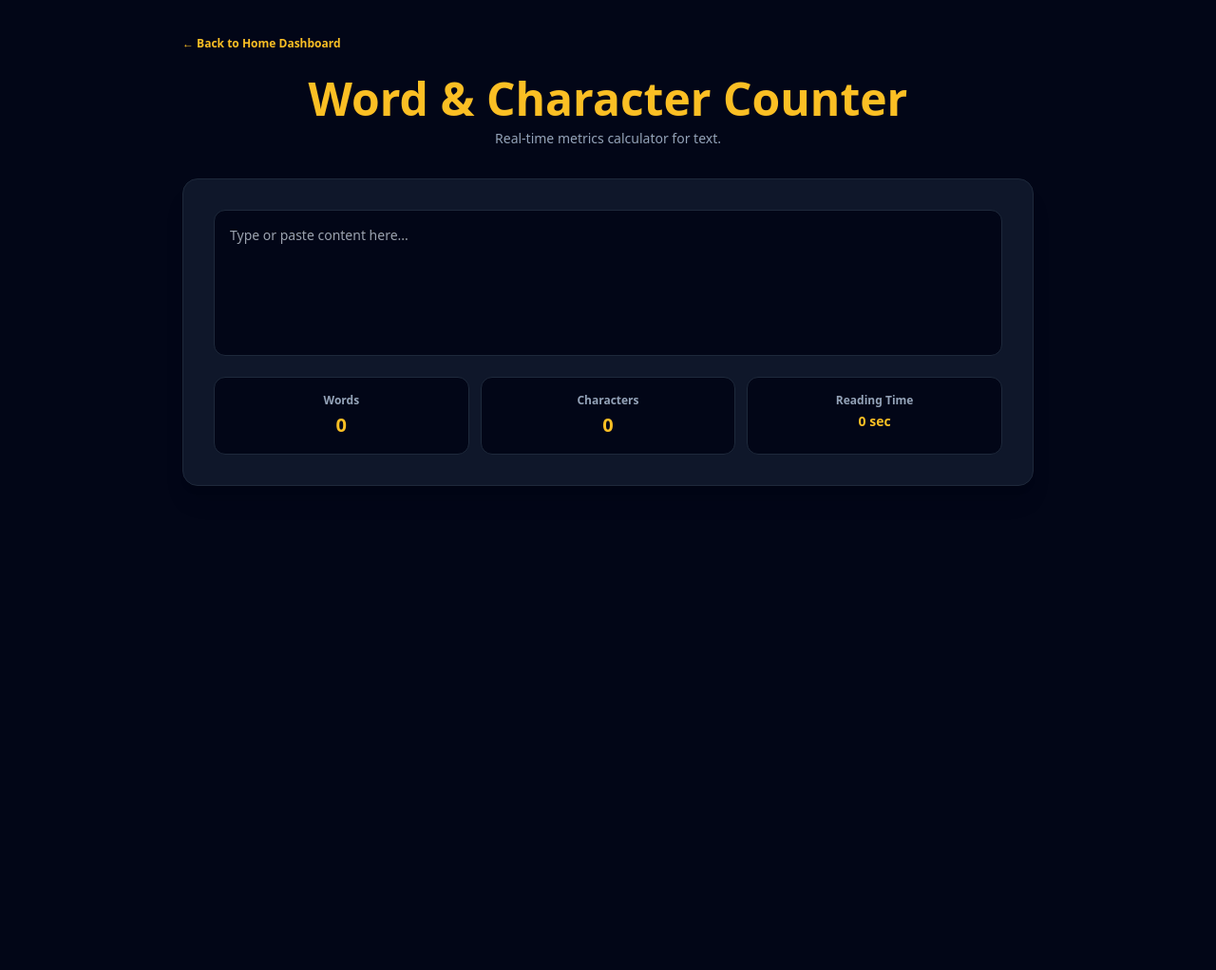
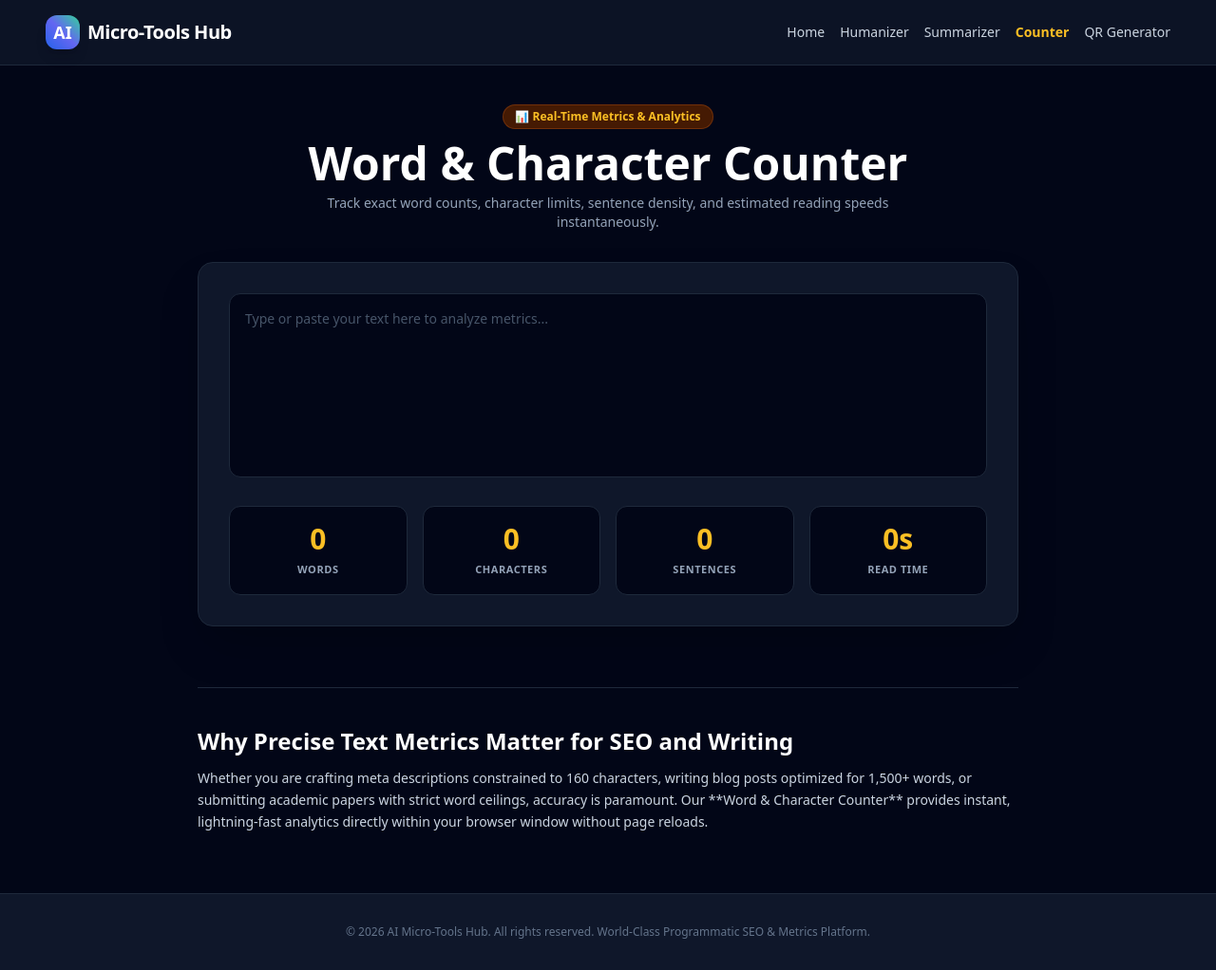
Before and after one commit to wahajansari13-jpg/AI-TOOL-HUB, a plain HTML site: page counter.html in a window 1280 px wide. Shown: the whole page at 95% size. Before the commit the page ends 800 px from the top, so only its background shows below. Drawn offline with nearby package versions, Linux system fonts and the light colour scheme.

Commit message:
Update counter.html

```diff
--- a/counter.html
+++ b/counter.html
@@ -1,48 +1,96 @@
 <!DOCTYPE html>
-<html lang="en">
+<html lang="en" class="scroll-smooth">
 <head>
     <meta charset="UTF-8">
     <meta name="viewport" content="width=device-width, initial-scale=1.0">
-    <title>Word & Character Counter | Free Utility</title>
+    <title>Free Online Word & Character Counter | Reading Time Calculator</title>
+    <meta name="description" content="Calculate word counts, character limits, sentence totals, and estimated reading time instantly with our free online text metrics tool.">
+    <meta name="keywords" content="word counter, character counter, text statistics, reading time calculator, sentence count tool, online word checker, micro tools hub">
     <script src="https://cdn.tailwindcss.com"></script>
+    <script type="application/ld+json">
+    {
+      "@context": "https://schema.org",
+      "@type": "SoftwareApplication",
+      "name": "Word & Character Counter Utility",
+      "operatingSystem": "All",
+      "applicationCategory": "TextAnalysisApplication",
+      "offers": { "@type": "Offer", "price": "0.00", "priceCurrency": "USD" },
+      "description": "Real-time word, character, paragraph, and reading time metrics analyzer for writers and editors."
+    }
+    </script>
 </head>
-<body class="min-h-screen bg-slate-950 text-slate-100 flex flex-col items-center p-4 md:p-8">
-    <div class="max-w-4xl w-full">
-        <div class="mb-6">
-            <a href="index.html" class="text-xs font-bold text-amber-400 hover:underline">&larr; Back to Home Dashboard</a>
-        </div>
+<body class="min-h-screen bg-slate-950 text-slate-100 flex flex-col font-sans selection:bg-amber-500 selection:text-white">
+
+    <header class="sticky top-0 z-50 bg-slate-900/80 backdrop-blur-md border-b border-slate-800 px-4 md:px-12 py-4 flex items-center justify-between">
+        <a href="index.html" class="flex items-center gap-2">
+            <div class="h-9 w-9 rounded-xl bg-gradient-to-tr from-blue-600 via-indigo-500 to-emerald-400 flex items-center justify-center font-black text-white text-lg shadow-lg">AI</div>
+            <span class="text-lg md:text-xl font-extrabold tracking-tight text-white">Micro-Tools Hub</span>
+        </a>
+        <nav class="flex items-center gap-4 text-sm font-medium text-slate-300">
+            <a href="index.html" class="hover:text-blue-400 transition">Home</a>
+            <a href="humanizer.html" class="hover:text-blue-400 transition">Humanizer</a>
+            <a href="summarizer.html" class="hover:text-emerald-400 transition">Summarizer</a>
+            <a href="counter.html" class="text-amber-400 font-semibold">Counter</a>
+            <a href="qr-generator.html" class="hover:text-purple-400 transition">QR Generator</a>
+        </nav>
+    </header>
+
+    <main class="max-w-4xl w-full mx-auto px-4 pt-10 pb-16 flex-grow">
         <header class="text-center mb-8">
-            <h1 class="text-3xl md:text-5xl font-extrabold text-amber-400 pb-2">Word & Character Counter</h1>
-            <p class="text-slate-400 text-sm">Real-time metrics calculator for text.</p>
+            <span class="px-3 py-1 rounded-full text-xs font-bold bg-amber-950 text-amber-400 border border-amber-800/60 mb-3 inline-block">📊 Real-Time Metrics & Analytics</span>
+            <h1 class="text-3xl md:text-5xl font-extrabold text-white pb-2">Word & Character Counter</h1>
+            <p class="text-slate-400 text-sm max-w-2xl mx-auto">Track exact word counts, character limits, sentence density, and estimated reading speeds instantaneously.</p>
         </header>
-        <div class="bg-slate-900 p-6 md:p-8 rounded-2xl border border-slate-800 space-y-4 shadow-xl">
-            <textarea id="cInput" oninput="runCounter()" rows="6" class="w-full p-4 bg-slate-950 border border-slate-800 rounded-xl focus:outline-none focus:border-amber-500 text-sm text-slate-200 resize-none" placeholder="Type or paste content here..."></textarea>
-            <div class="grid grid-cols-3 gap-3 text-center">
-                <div class="bg-slate-950 p-4 rounded-xl border border-slate-800">
-                    <span class="block text-xs text-slate-400 font-semibold">Words</span>
-                    <span id="wordCount" class="text-xl font-extrabold text-amber-400 mt-1 block">0</span>
+
+        <div class="bg-slate-900 p-6 md:p-8 rounded-2xl border border-slate-800 space-y-6 shadow-2xl">
+            <textarea id="cInput" rows="8" class="w-full p-4 bg-slate-950 border border-slate-800 rounded-xl focus:outline-none focus:border-amber-500 text-sm text-slate-200 resize-none placeholder-slate-600" placeholder="Type or paste your text here to analyze metrics..."></textarea>
+
+            <div class="grid grid-cols-2 md:grid-cols-4 gap-4">
+                <div class="bg-slate-950 p-4 rounded-xl border border-slate-800 text-center">
+                    <span class="block text-2xl md:text-3xl font-black text-amber-400" id="wordCount">0</span>
+                    <span class="text-[11px] text-slate-400 font-semibold uppercase tracking-wider">Words</span>
                 </div>
-                <div class="bg-slate-950 p-4 rounded-xl border border-slate-800">
-                    <span class="block text-xs text-slate-400 font-semibold">Characters</span>
-                    <span id="charCount" class="text-xl font-extrabold text-amber-400 mt-1 block">0</span>
+                <div class="bg-slate-950 p-4 rounded-xl border border-slate-800 text-center">
+                    <span class="block text-2xl md:text-3xl font-black text-amber-400" id="charCount">0</span>
+                    <span class="text-[11px] text-slate-400 font-semibold uppercase tracking-wider">Characters</span>
                 </div>
-                <div class="bg-slate-950 p-4 rounded-xl border border-slate-800">
-                    <span class="block text-xs text-slate-400 font-semibold">Reading Time</span>
-                    <span id="readTime" class="text-sm font-bold text-amber-400 mt-1 block">0 sec</span>
+                <div class="bg-slate-950 p-4 rounded-xl border border-slate-800 text-center">
+                    <span class="block text-2xl md:text-3xl font-black text-amber-400" id="sentenceCount">0</span>
+                    <span class="text-[11px] text-slate-400 font-semibold uppercase tracking-wider">Sentences</span>
+                </div>
+                <div class="bg-slate-950 p-4 rounded-xl border border-slate-800 text-center">
+                    <span class="block text-2xl md:text-3xl font-black text-amber-400" id="readTime">0s</span>
+                    <span class="text-[11px] text-slate-400 font-semibold uppercase tracking-wider">Read Time</span>
                 </div>
             </div>
         </div>
-    </div>
+
+        <article class="mt-16 space-y-8 text-slate-300 text-sm leading-relaxed border-t border-slate-800 pt-10">
+            <section>
+                <h2 class="text-2xl font-bold text-white mb-3">Why Precise Text Metrics Matter for SEO and Writing</h2>
+                <p>Whether you are crafting meta descriptions constrained to 160 characters, writing blog posts optimized for 1,500+ words, or submitting academic papers with strict word ceilings, accuracy is paramount. Our **Word & Character Counter** provides instant, lightning-fast analytics directly within your browser window without page reloads.</p>
+            </section>
+        </article>
+    </main>
+
+    <footer class="bg-slate-900 border-t border-slate-800 py-8 px-4 text-center text-slate-500 text-xs">
+        <p>&copy; 2026 AI Micro-Tools Hub. All rights reserved. World-Class Programmatic SEO & Metrics Platform.</p>
+    </footer>
+
     <script>
-        function runCounter() {
-            const text = document.getElementById('cInput').value;
-            const words = text.trim() === '' ? 0 : text.trim().split(/\s+/).length;
-            const chars = text.length;
-            const seconds = Math.ceil(words / 3.3);
+        const cInput = document.getElementById('cInput');
+        cInput.addEventListener('input', function() {
+            let val = cInput.value;
+            let words = val.trim() === '' ? 0 : val.trim().split(/\s+/).length;
+            let chars = val.length;
+            let sentences = val.trim() === '' ? 0 : val.split(/[.!?]+/).filter(Boolean).length;
+            let readSeconds = Math.ceil(words / 200 * 60);
+
             document.getElementById('wordCount').innerText = words;
             document.getElementById('charCount').innerText = chars;
-            document.getElementById('readTime').innerText = seconds + " sec";
-        }
+            document.getElementById('sentenceCount').innerText = sentences;
+            document.getElementById('readTime').innerText = readSeconds < 60 ? readSeconds + 's' : Math.ceil(readSeconds/60) + 'm';
+        });
     </script>
 </body>
 </html>
```
